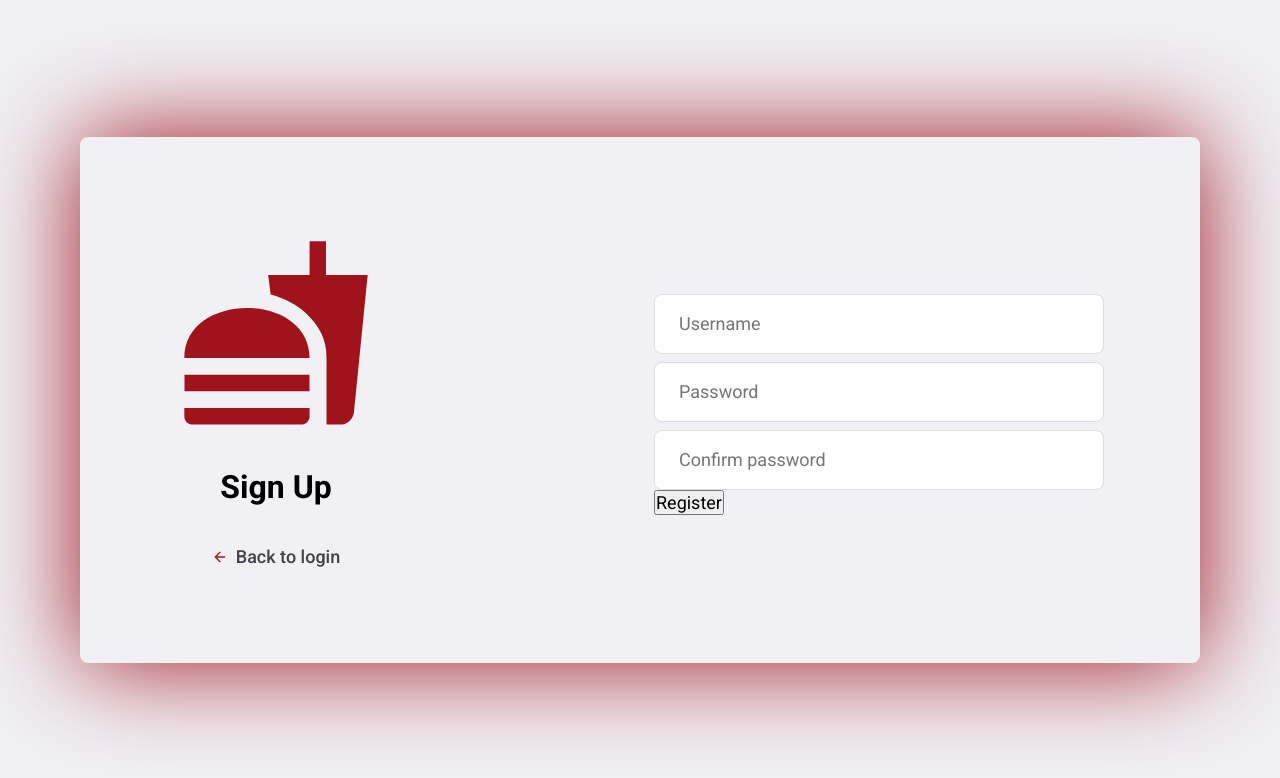
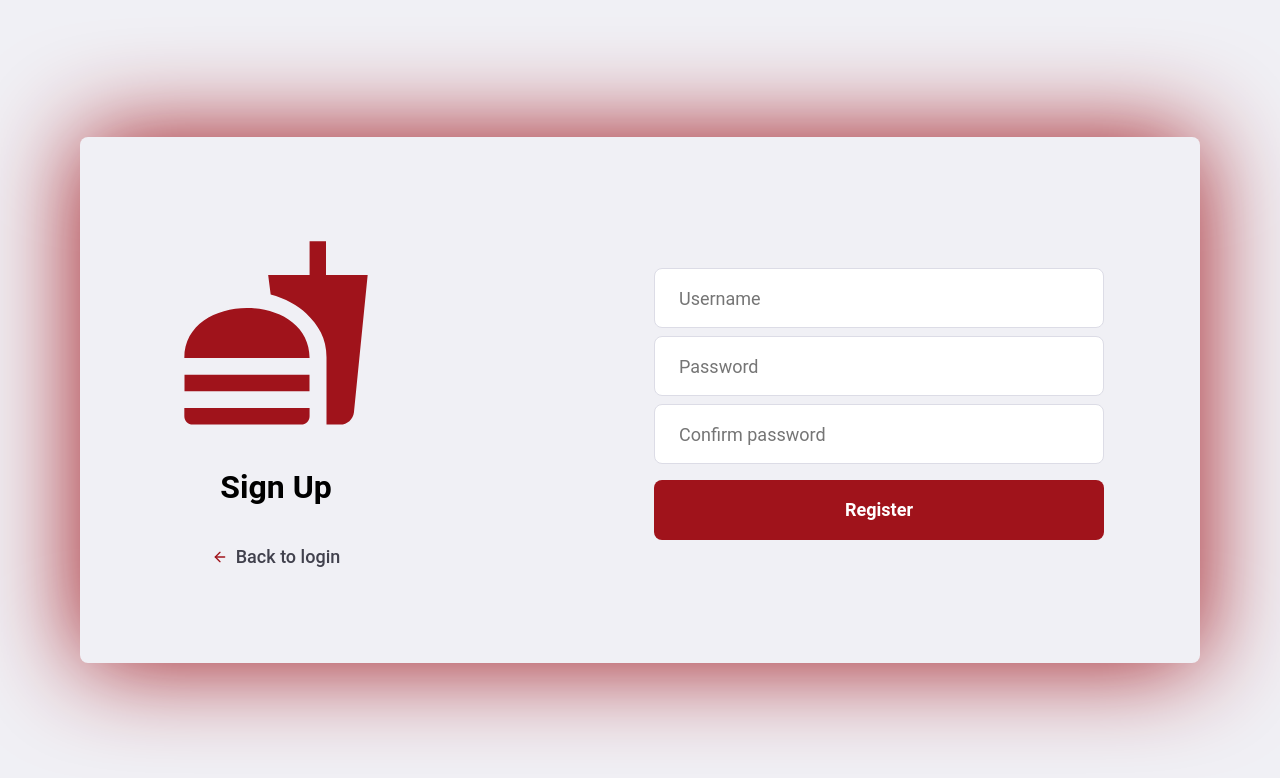
Before and after one commit to rafaeldmpacheco/restaurant-web, a React (Create React App) app: page /sign-up in a window 1280 px wide. Shown: the top 778 px of the page. Built offline with nearby package versions, Linux system fonts and the light colour scheme.

Commit message:
update readme

```diff
--- a/src/pages/SignUp/index.js
+++ b/src/pages/SignUp/index.js
@@ -5,6 +5,7 @@ import { Link } from "react-router-dom";
 import logoImg from "../../assets/logo.svg";
 import { signUpRequest } from "../../store/modules/auth/actions";
 import { Container, Content, Form, Input, Logo, SectionTitle } from "./styles";
+import { Button } from "../../styles";
 
 export default function SignUp() {
   const [username, setUsername] = useState("");
@@ -50,9 +51,7 @@ export default function SignUp() {
             onChange={(e) => setConfirmPassword(e.target.value)}
           />
 
-          <button className="button" type="submit">
-            Register
-          </button>
+          <Button type="submit">Register</Button>
         </Form>
       </Content>
     </Container>
--- a/src/routes.js
+++ b/src/routes.js
@@ -10,7 +10,7 @@ import { store } from "./store";
 const NotFound = () => {
   return (
     <PageNotFound>
-      <h1>Página não encontrada</h1>
+      <h1>Page not found!</h1>
       <Link className="back-link" to="/">
         <FiLogIn size={26} color="#a0131b" />
         Go to Login
--- a/src/store/modules/auth/sagas.js
+++ b/src/store/modules/auth/sagas.js
@@ -5,7 +5,7 @@ import { loginSuccess, signFailure } from "./actions";
 
 export function* login({ payload }) {
   try {
-    if (payload.username.length === 0 || payload.password.length === 0) {
+    if (payload.username.length > 0 && payload.password.length > 0) {
       yield call(api.post, "/5defab092f0000e7848e0c9e", payload);
 
       yield put(loginSuccess());
```
Also changed, not shown: 2 other files (tests, documents, lock files or other folders).
